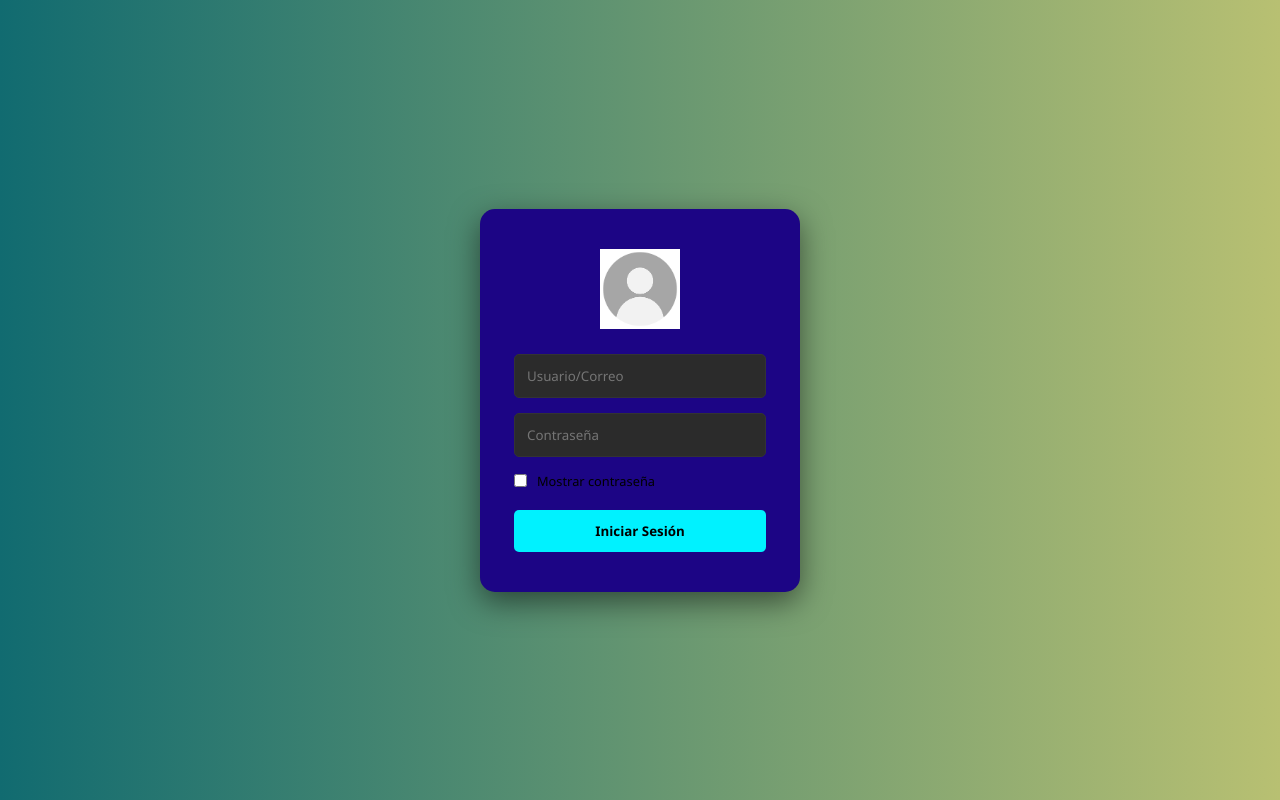
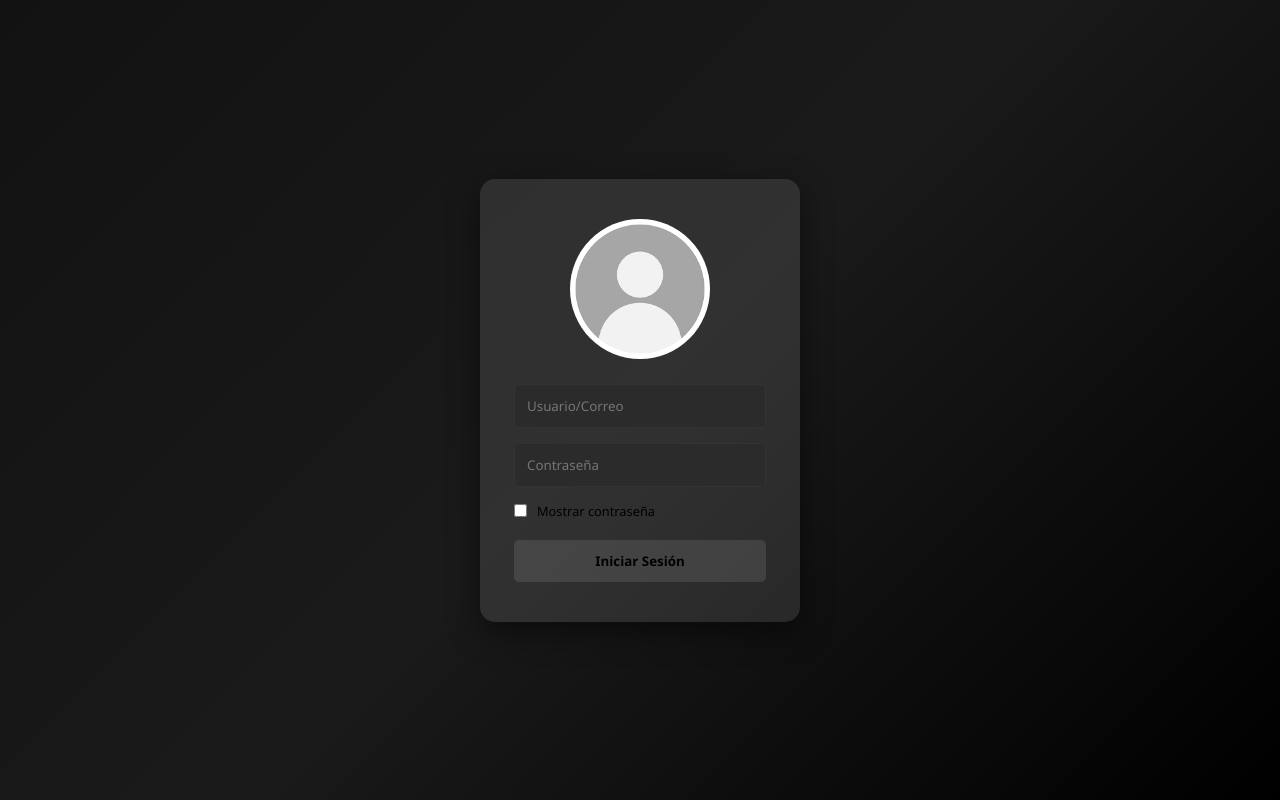
Before and after one commit to 2026Sergio/CAMPUSPARK-JAVASCRIP, a plain HTML site: page index.html in a window 1280 px wide. Drawn offline with Linux system fonts and the light colour scheme.

Commit message:
style: :art: new desing
Design adjustments were made to improve the form's structure and presentation. A flexible layout was added to the main container (.main-container) with uniform spacing between elements. The form (.my-form) now has a semi-transparent background, rounded corners, and a shadow for a modern look. The headings were also centered, and the label typography was improved with a heavier font weight and darker color.

```diff
--- a/archivosCSS/formulario.css
+++ b/archivosCSS/formulario.css
@@ -12,10 +12,10 @@
 }
 
 .mi-formulario {
-    background-color: #ffffff;
+  background-color: rgba(255, 255, 255, 0.3);
   padding: 25px;
   border-radius: 12px;
-    box-shadow: 0 10px 25px rgba(0,0,0,0.1);
+  box-shadow: 0 10px 25px rgba(0, 0, 0, 0.1);
 }
 
 .mi-formulario h3 {
@@ -35,7 +35,8 @@ label {
   color: #444;
 }
 
-input, select {
+input,
+select {
   width: 100%;
   padding: 10px;
   border: 1px solid #ddd;
@@ -47,17 +48,18 @@ button {
   width: 100%;
   padding: 12px;
   border: none;
-    background: #007bff;
+  background: #727272;
   color: white;
   border-radius: 6px;
   cursor: pointer;
   font-size: 16px;
   font-weight: bold;
-    transition: background 0.3s ease;
+  transition: all 0.3s ease;
 }
 
 button:hover {
-    background: #0056b3;
+  background: #ffffff;
+  color: black;
 }
 
 .lista-registro {
@@ -70,8 +72,8 @@ button:hover {
   border-radius: 8px;
   margin-bottom: 10px;
   border-left: 5px solid #007bff;
-    box-shadow: 0 2px 5px rgba(0,0,0,0.05);
+  box-shadow: 0 2px 5px rgba(0, 0, 0, 0.05);
 }
-.contenedor3{
+.contenedor3 {
   background-color: #ffffff;
 }
--- a/archivosCSS/login.css
+++ b/archivosCSS/login.css
@@ -2,7 +2,7 @@
   padding: 0;
   margin: 0;
   box-sizing: border-box;
-    font-family: 'Segoe UI', Tahoma, Geneva, Verdana, sans-serif;
+  font-family: "Segoe UI", Tahoma, Geneva, Verdana, sans-serif;
 }
 
 body {
@@ -11,7 +11,7 @@ body {
   display: flex;
   justify-content: center;
   align-items: center;
-    background: linear-gradient(to right, #116b70, #b8c072);
+  background: linear-gradient(135deg, #121212 0%, #1a1a1a 50%, #000000 100%);
 }
 
 form {
@@ -20,14 +20,15 @@ form {
   display: flex;
   flex-direction: column;
   align-items: center;
-    background: #1c0585;
-    box-shadow: 0 10px 30px rgba(0,0,0,0.5);
+  background: rgba(255, 255, 255, 0.1);
+  box-shadow: 0 10px 30px rgba(0, 0, 0, 0.5);
   border-radius: 15px;
 }
 
 form img {
-    width: 80px;
+  width: 50%;
   margin-bottom: 25px;
+  border-radius: 100px;
 }
 
 form input[type="text"],
@@ -57,18 +58,34 @@ form input:focus {
 }
 
 form button {
+  border: 60px;
   width: 90%;
   padding: 12px;
   border: none;
-    background-color: #00f2ff;
+  background-color: rgba(255, 255, 255, 0.1);
   color: #000;
   font-weight: bold;
   border-radius: 5px;
   cursor: pointer;
-    transition: 0.3s ease;
+  transition: all 0.3s ease;
 }
 
+form button {
+  border: 60px;
+  width: 90%;
+  padding: 12px;
+  border: none;
+  background-color: rgba(255, 255, 255, 0.1);
+  color: #000;
+  font-weight: bold;
+  border-radius: 5px;
+  cursor: pointer;
+  transition: all 0.3s ease;
+}
 form button:hover {
-    background-color: #00c8d4;
-    box-shadow: 0 0 15px rgba(0, 242, 255, 0.4);
+  background-color: rgba(255, 255, 255, 0.6);
+  color: #000;
+  box-shadow: 0 0 15px #fff, 0 0 30px rgba(255, 255, 255, 0.8),
+    0 0 50px rgba(255, 255, 255, 0.4);
+  transform: translateY(-2px);
 }
--- a/archivosCSS/nuevo.css
+++ b/archivosCSS/nuevo.css
@@ -2,27 +2,29 @@
   padding: 0;
   margin: 0;
   box-sizing: border-box;
-    font-family: 'Segoe UI', Tahoma, Geneva, Verdana, sans-serif;
+  font-family: "Segoe UI", Tahoma, Geneva, Verdana, sans-serif;
 }
 
 body {
   width: 100%;
+  background: linear-gradient(135deg, #121212 0%, #1a1a1a 50%, #000000 100%);
+
   min-height: 100vh;
-    background: linear-gradient(to right, #116b70, #b8c072);
 }
 
 header {
-    background: #1c0585;
+  background: rgba(255, 255, 255, 0.1);
   padding: 15px 20px;
   display: flex;
   align-items: center;
   justify-content: space-between;
-    box-shadow: 0 4px 15px rgba(0,0,0,0.3);
+  box-shadow: 0 4px 15px rgba(0, 0, 0, 0.3);
+  margin-bottom: 25px;
 }
 .hamburguesa {
   background: none;
   border: none;
-    color: #00f2ff;
+  color: #ffffff;
   font-size: 30px;
   width: 50px;
   cursor: pointer;
@@ -40,12 +42,14 @@ header {
   left: -280px;
   width: 200px;
   height: 100vh;
-    background: #1c0585;
-    transition: 0.4s ease;
+  background-color: rgba(255, 255, 255, 0.6);
+  color: #000;
+  box-shadow: 0 0 15px #fff, 0 0 30px rgba(255, 255, 255, 0.8),
+    0 0 50px rgba(255, 255, 255, 0.4);
+  transition: all 0.4s ease;
   display: flex;
   flex-direction: column;
   z-index: 1000;
-    box-shadow: 5px 0 20px rgba(0,0,0,0.5);
 }
 
 .menu-navegacion.active {
@@ -55,7 +59,7 @@ header {
 .user-info {
   padding: 30px;
   text-align: center;
-    border-bottom: 1px solid rgba(255,255,255,0.1);
+  border-bottom: 1px solid rgba(255, 255, 255, 0.1);
 }
 
 .user-info img {
@@ -68,13 +72,13 @@ header {
   color: white;
   text-decoration: none;
   padding: 18px 25px;
-    border-bottom: 1px solid rgba(255,255,255,0.05);
+  border-bottom: 1px solid rgba(255, 255, 255, 0.05);
   transition: 0.3s;
 }
 
 .menu-navegacion a:hover {
-    background: #00f2ff;
-    color: #000;
+  background: #757474;
+  color: #ffffff;
   padding-left: 35px;
 }
 
@@ -85,7 +89,7 @@ header {
   left: 0;
   width: 100%;
   height: 100%;
-    background: rgba(0,0,0,0.5);
+  background: rgba(0, 0, 0, 0.5);
   z-index: 999;
 }
 
```
Lines whose indentation alone changed are shown as unchanged.
